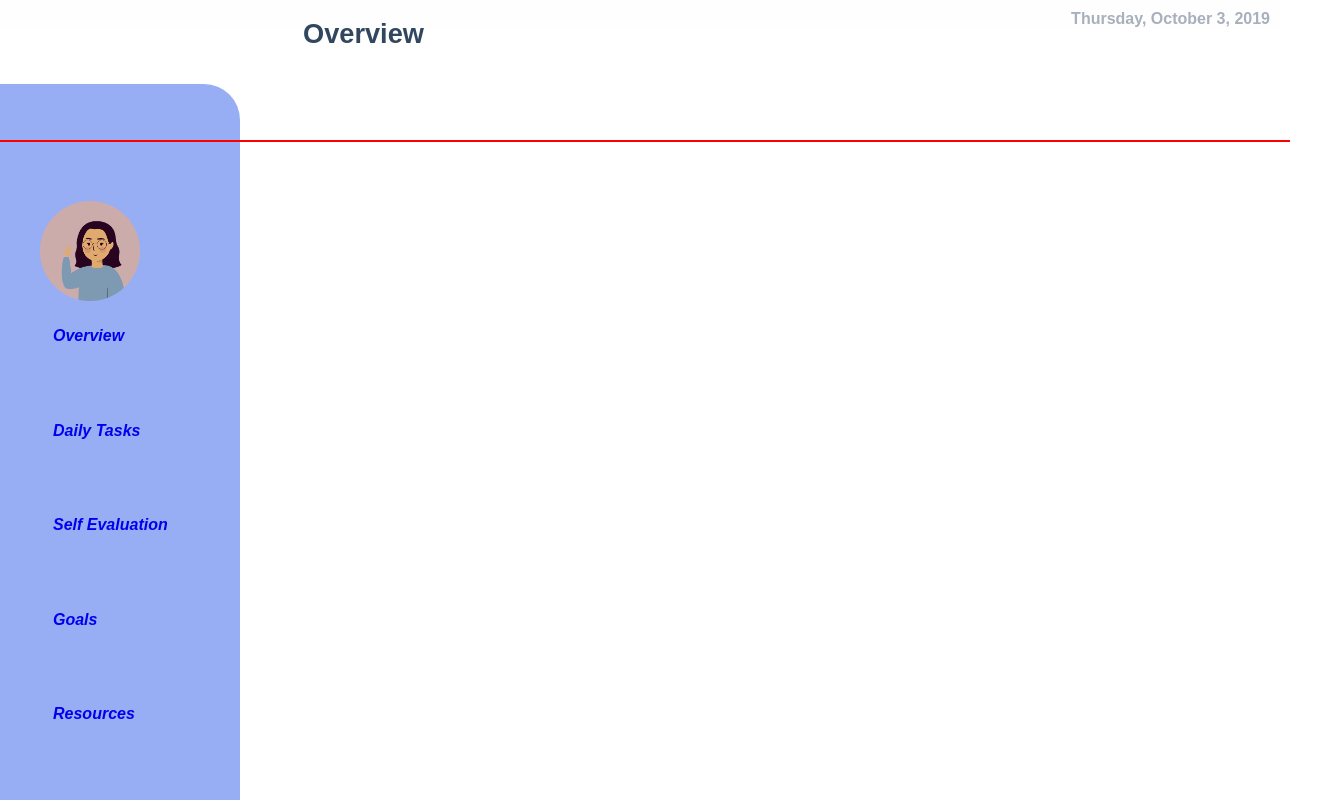
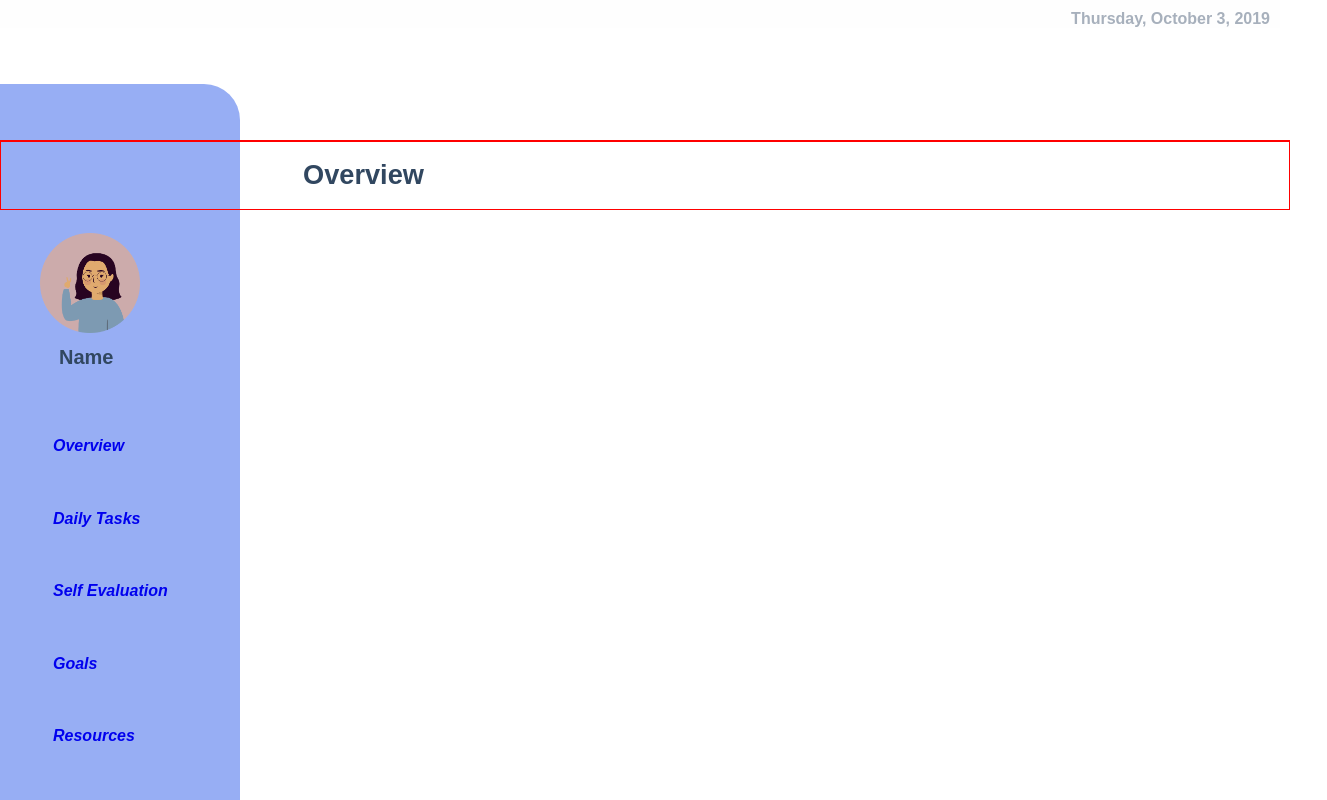
Before and after one commit to jerinraisa/cl-dashboard, a React (Create React App) app: page /overview in a window 1280 px wide. Shown: the whole page, 1327 px wide, since content can reach past the window. Built offline with nearby package versions, Linux system fonts and the light colour scheme.

Commit message:
navigation bar

```diff
--- a/src/App.css
+++ b/src/App.css
@@ -8,5 +8,5 @@ h1 {
   width: 100%;
   top: 0;
   padding-left: 38px;
-  position: fixed;
+  /* position: fixed; */
 }
--- a/src/components/Navigation.jsx
+++ b/src/components/Navigation.jsx
@@ -16,6 +16,11 @@ const MainContainer = styled.div`
   width: 80%;
   position: absolute;
   border: 1px solid red;
+`;
+
+const Title = styled.div`
+  display: flex;
+  align-items: flex-start;
 `;
 
 const TodayDate = styled.div`
@@ -42,23 +47,32 @@ const NavWrapper = styled.div`
   bottom: 0;
   background: #97AEF4;
   font-family: Arial, Helvetica, sans-serif;
-  font-weight: 800
+  font-weight: 800;
   font-size: 1em;
   border-radius: 0px 36px 0px 0px;
 `;
 
 const IconImage = styled.img`
-  display: "flex",
-  alignItems: "left"
-  max-width: 100px;
-  max-height: 100px;
+  display: flex;
+  align-content: center;
+  width: 100px;
+
+  height: 100px;
 `;
 
-const ImgContainer = styled.div`
-  display: "flex",
-  max-width: 50px;
-  max-height: 50px;
+const NameText = styled.h1`
+  font-size: 20px;
+  font-weight: 800;
+  align-self: center;
 `;
+
+const ProfileContainer = styled.div`
+  display: flex;
+  flex-direction: column;
+  align-items: flex-start;
+  width: 200px;
+`;
+
 
 // Date settings
 var options = {
@@ -106,9 +120,11 @@ class Navigation extends React.Component {
           <div>
             {/* Routing for navigation bar  */}
             <NavWrapper>
-              <ImgContainer>
-                <IconImage src={Logo} />
-              </ImgContainer>
+              <Title>{this.state.title}</Title>
+              <ProfileContainer>
+                  <IconImage src={Logo} />
+                  <NameText>Name</NameText>
+              </ProfileContainer>
               {/* Nav side bar  */}
               <PageLink
                 site={"/overview"}
@@ -133,7 +149,7 @@ class Navigation extends React.Component {
               />
             </NavWrapper>
             <Router>
-              <h1>{this.state.title}</h1>
+              {/* <Title>{this.state.title}</Title> */}
 
               {Pages.map(page => {
                 return (
--- a/src/components/pages/Overview.jsx
+++ b/src/components/pages/Overview.jsx
@@ -1,11 +1,11 @@
 import React from "react";
+import styled from "styled-components";
+
 
 class Overview extends React.Component {
   render() {
     return (
-      <div>
         <h1>Overview</h1>
-      </div>
     );
   }
 }
```
